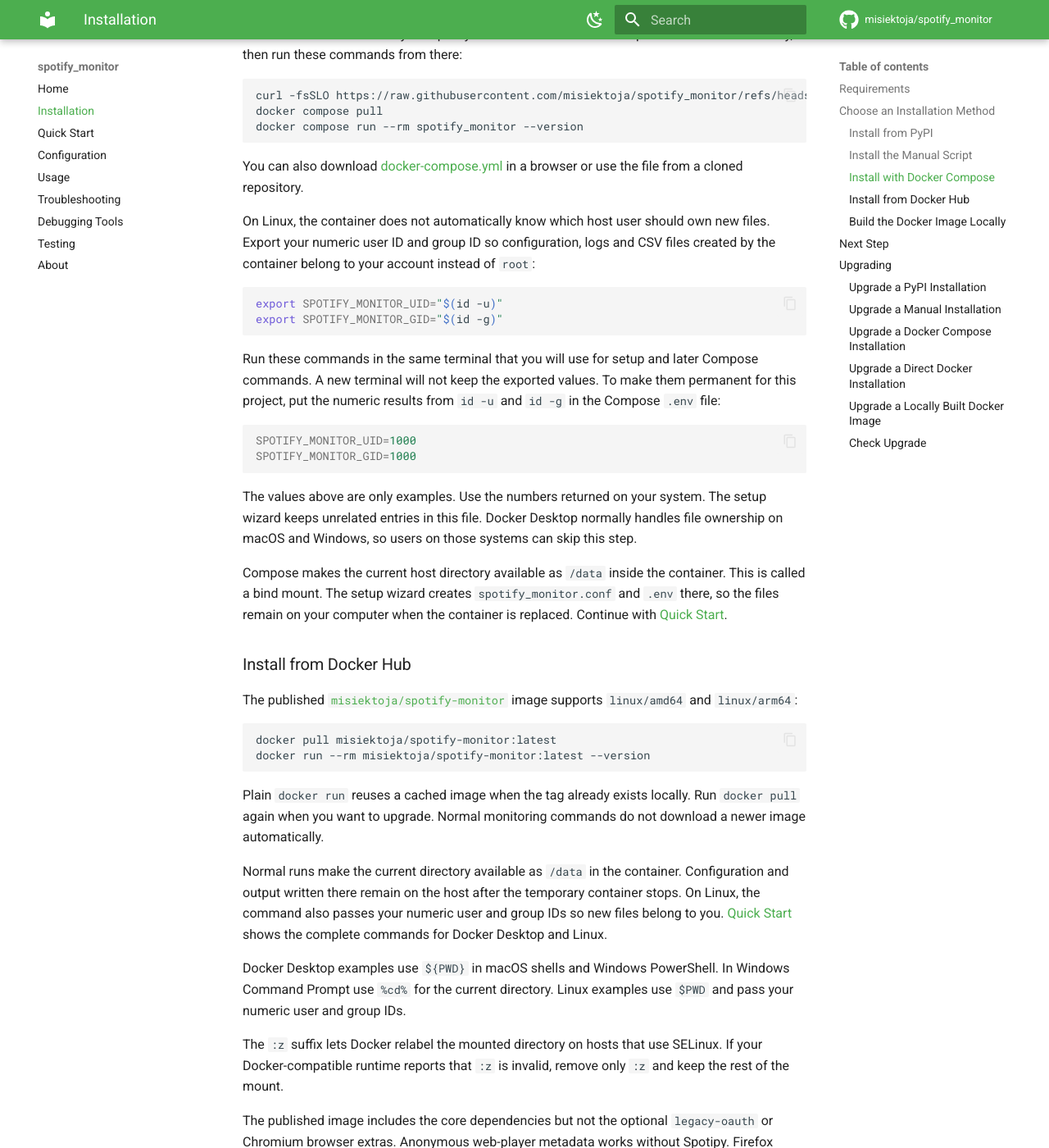
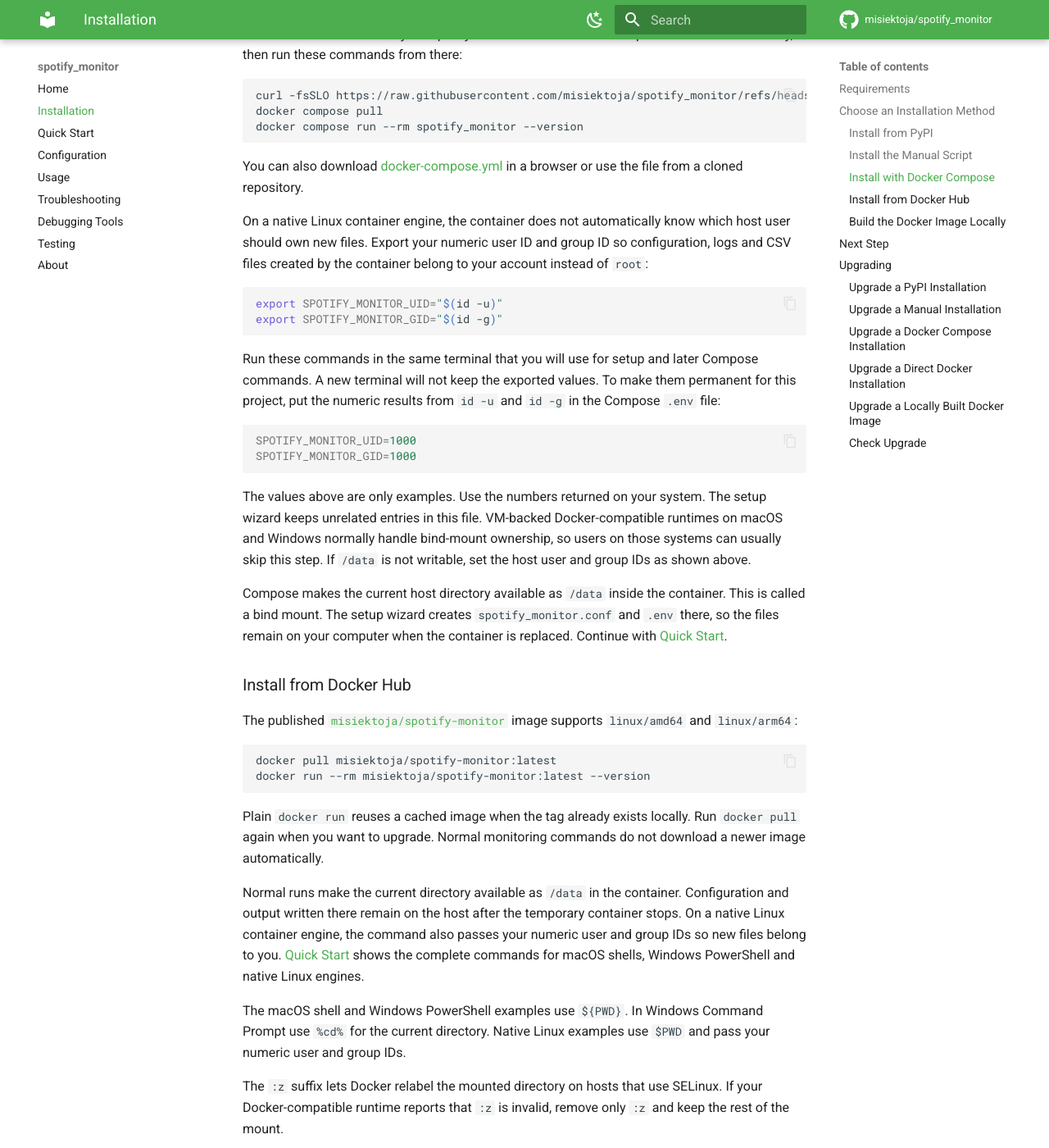
Before and after one commit to misiektoja/spotify_monitor, an MkDocs documentation site: the page built from docs/installation.md, in a window 1280 px wide and 1400 px high, scrolled down 3313 px. Shown: the whole window at 82% size. Built offline with MkDocs 1.6.1 and Material for MkDocs 9.7.7, drawn with Linux system fonts in a browser that asks for light colours; comment, search, counter and statistics services are not loaded.

Commit message:
docs(install): distinguish runtime ownership behavior

````diff
--- a/docs/installation.md
+++ b/docs/installation.md
@@ -137,7 +137,7 @@
 
 You can also download [docker-compose.yml](https://github.com/misiektoja/spotify_monitor/blob/main/docker-compose.yml) in a browser or use the file from a cloned repository.
 
-On Linux, the container does not automatically know which host user should own new files. Export your numeric user ID and group ID so configuration, logs and CSV files created by the container belong to your account instead of `root`:
+On a native Linux container engine, the container does not automatically know which host user should own new files. Export your numeric user ID and group ID so configuration, logs and CSV files created by the container belong to your account instead of `root`:
 
 ```sh
 export SPOTIFY_MONITOR_UID="$(id -u)"
@@ -151,7 +151,7 @@
 SPOTIFY_MONITOR_GID=1000
 ```
 
-The values above are only examples. Use the numbers returned on your system. The setup wizard keeps unrelated entries in this file. Docker Desktop normally handles file ownership on macOS and Windows, so users on those systems can skip this step.
+The values above are only examples. Use the numbers returned on your system. The setup wizard keeps unrelated entries in this file. VM-backed Docker-compatible runtimes on macOS and Windows normally handle bind-mount ownership, so users on those systems can usually skip this step. If `/data` is not writable, set the host user and group IDs as shown above.
 
 Compose makes the current host directory available as `/data` inside the container. This is called a bind mount. The setup wizard creates `spotify_monitor.conf` and `.env` there, so the files remain on your computer when the container is replaced. Continue with [Quick Start](quick-start.md#new-here-run-the-setup-wizard).
 
@@ -167,9 +167,9 @@
 
 Plain `docker run` reuses a cached image when the tag already exists locally. Run `docker pull` again when you want to upgrade. Normal monitoring commands do not download a newer image automatically.
 
-Normal runs make the current directory available as `/data` in the container. Configuration and output written there remain on the host after the temporary container stops. On Linux, the command also passes your numeric user and group IDs so new files belong to you. [Quick Start](quick-start.md#new-here-run-the-setup-wizard) shows the complete commands for Docker Desktop and Linux.
+Normal runs make the current directory available as `/data` in the container. Configuration and output written there remain on the host after the temporary container stops. On a native Linux container engine, the command also passes your numeric user and group IDs so new files belong to you. [Quick Start](quick-start.md#new-here-run-the-setup-wizard) shows the complete commands for macOS shells, Windows PowerShell and native Linux engines.
 
-Docker Desktop examples use `${PWD}` in macOS shells and Windows PowerShell. In Windows Command Prompt use `%cd%` for the current directory. Linux examples use `$PWD` and pass your numeric user and group IDs.
+The macOS shell and Windows PowerShell examples use `${PWD}`. In Windows Command Prompt use `%cd%` for the current directory. Native Linux examples use `$PWD` and pass your numeric user and group IDs.
 
 The `:z` suffix lets Docker relabel the mounted directory on hosts that use SELinux. If your Docker-compatible runtime reports that `:z` is invalid, remove only `:z` and keep the rest of the mount.
 
````
